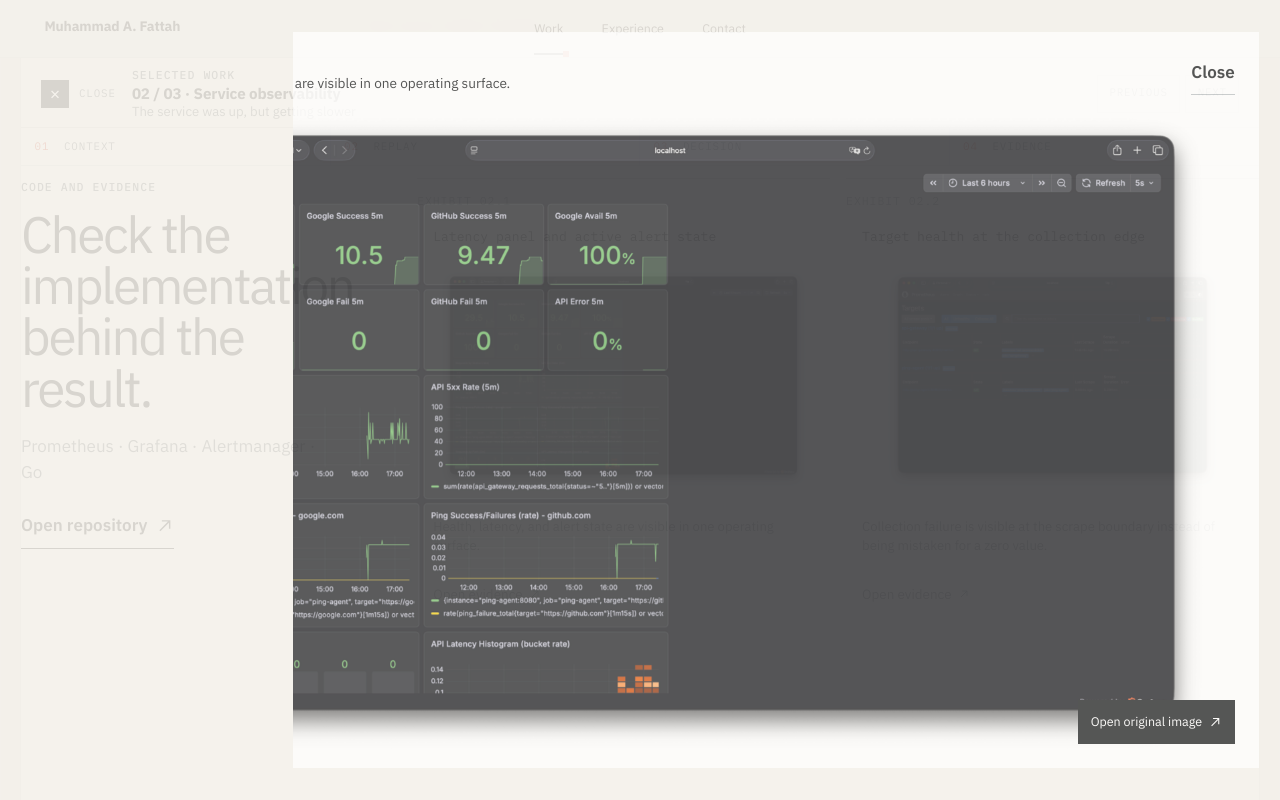
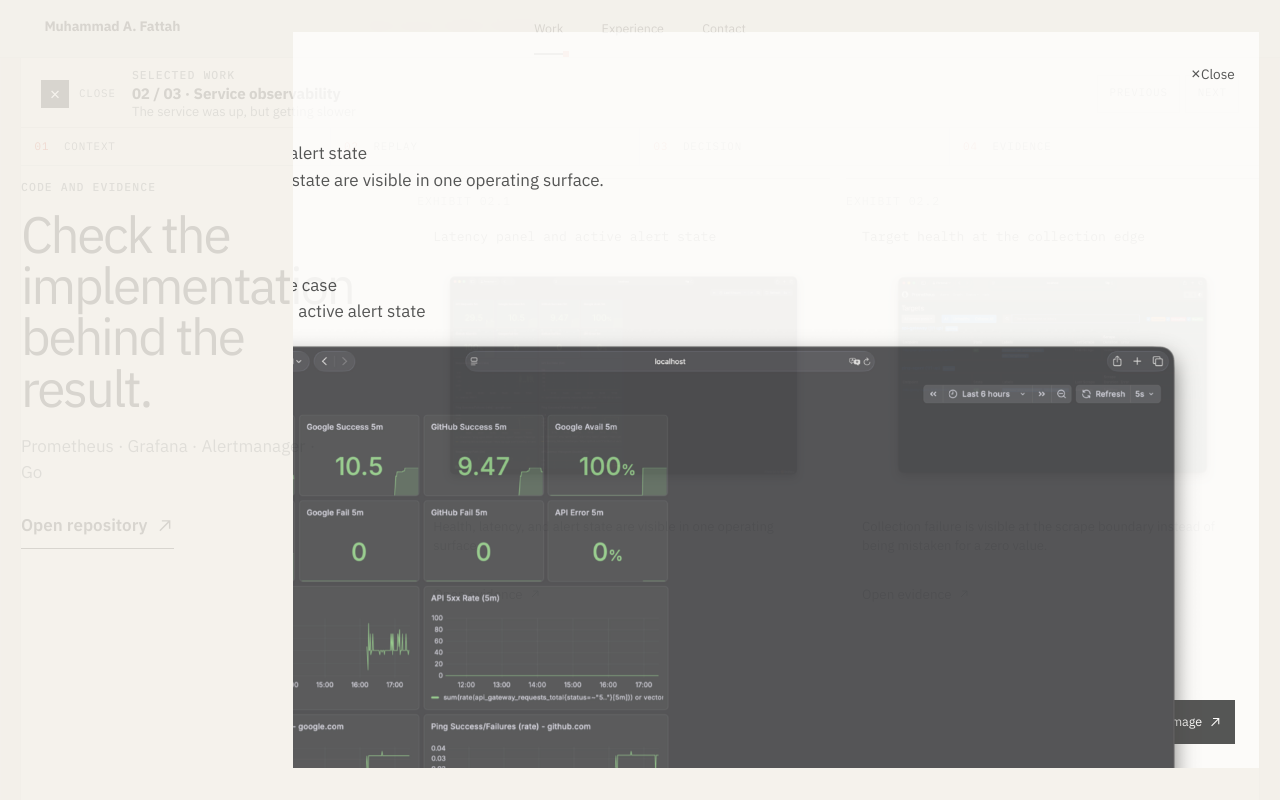
Before and after one commit to fattah247/fattah-portfolio, a Next.js app: page /case/iyup in a window 1280 px wide. Both pictures are taken after a click on the button 623 px from the left and 2218 px from the top of the page. Shown: the part 1819-2619 px from the top of the page. Built offline with nearby package versions, Linux system fonts and the light colour scheme.

Commit message:
feat: redesign evidence dialog layout for better inspection

```diff
--- a/components/debugger-workspace.tsx
+++ b/components/debugger-workspace.tsx
@@ -185,7 +185,15 @@
   );
 }
 
-function EvidenceDialog({ evidence, onClose }: { evidence: Evidence; onClose: () => void }) {
+function EvidenceDialog({
+  evidence,
+  exhibitLabel,
+  onClose,
+}: {
+  evidence: Evidence;
+  exhibitLabel: string;
+  onClose: () => void;
+}) {
   const closeRef = useRef<HTMLButtonElement>(null);
   const sheetRef = useRef<HTMLDivElement>(null);
 
@@ -227,21 +235,45 @@
     <div className="evidence-dialog" role="dialog" aria-modal="true" aria-labelledby="evidence-dialog-title">
       <button className="evidence-scrim" aria-label="Close evidence" onClick={onClose} type="button" />
       <div className="evidence-sheet" ref={sheetRef}>
+        <aside className="evidence-inspector">
           <div className="evidence-sheet-head">
             <div>
               <p className="micro-label">Attached evidence</p>
-            <p id="evidence-dialog-title">{evidence.caption}</p>
+              <p id="evidence-dialog-title">{exhibitLabel}</p>
             </div>
-          <button ref={closeRef} className="text-button" onClick={onClose} type="button">
-            Close
+            <button ref={closeRef} className="evidence-close-action" onClick={onClose} type="button" aria-label="Close attached evidence">
+              <span aria-hidden="true">×</span>
+              <small>Close</small>
             </button>
           </div>
-        <div className="evidence-image-wrap">
-          <Image src={evidence.src} alt={evidence.alt} fill sizes="90vw" className="evidence-image" unoptimized />
+          <div className="evidence-inspector-copy">
+            <p className="evidence-focus-label">What to verify</p>
+            <h2>{evidence.focus}</h2>
+            <p>{evidence.caption}</p>
           </div>
+          <dl className="evidence-meta">
+            <div>
+              <dt>Source</dt>
+              <dd>Public project screenshot</dd>
+            </div>
+            <div>
+              <dt>Interaction</dt>
+              <dd>Esc or Close returns to the case</dd>
+            </div>
+          </dl>
           <a className="evidence-original" href={evidence.src} target="_blank" rel="noopener noreferrer">
             Open original image <span className="sr-only">in a new tab</span> <ArrowIcon />
           </a>
+        </aside>
+        <div className="evidence-stage">
+          <div className="evidence-stage-label" aria-hidden="true">
+            <span>Inspect</span>
+            <span>{evidence.focus}</span>
+          </div>
+          <div className="evidence-image-wrap">
+            <Image src={evidence.src} alt={evidence.alt} fill sizes="(max-width: 760px) 100vw, 70vw" className="evidence-image" unoptimized />
+          </div>
+        </div>
       </div>
     </div>
   );
@@ -593,7 +625,13 @@
         </section>
       </main>
 
-      {evidence ? <EvidenceDialog evidence={evidence} onClose={() => setEvidence(null)} /> : null}
+      {evidence ? (
+        <EvidenceDialog
+          evidence={evidence}
+          exhibitLabel={`Exhibit ${scenario.number}.${Math.max(0, scenario.evidence.findIndex((item) => item.src === evidence.src)) + 1}`}
+          onClose={() => setEvidence(null)}
+        />
+      ) : null}
     </>
   );
 }
```
Lines whose indentation alone changed are shown as unchanged.
